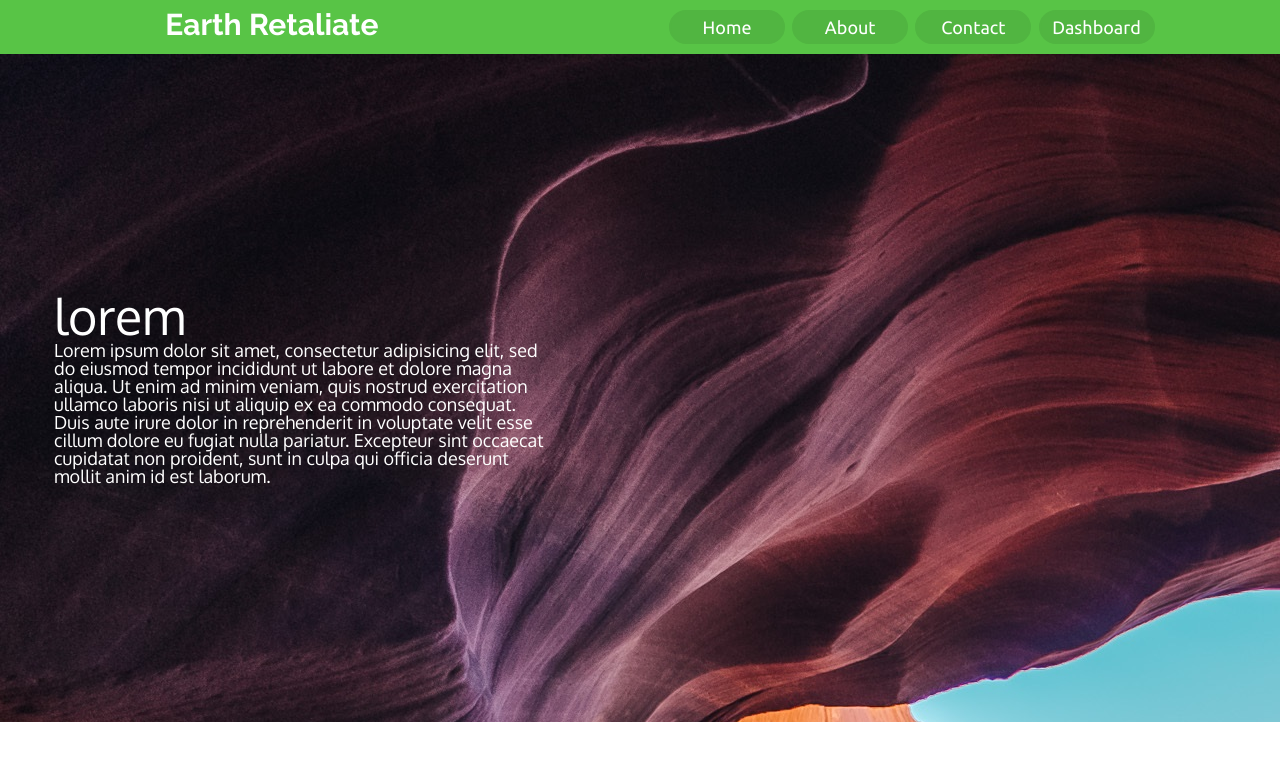
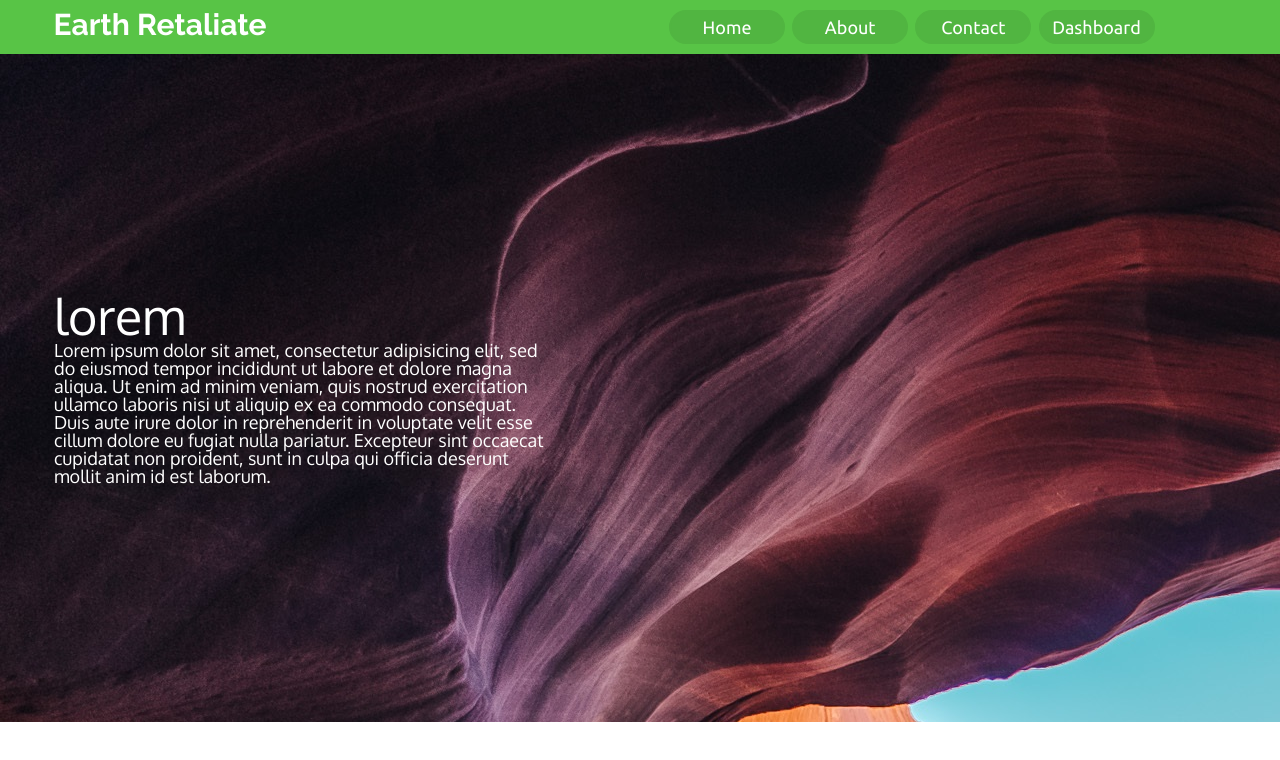
Before and after one commit to anchorboat/mockups, a plain HTML site: page Landingpage-2/index.html in a window 1280 px wide. Drawn offline with Linux system fonts and the light colour scheme.

Commit message:
fixed header nav

```diff
--- a/Landingpage-2/css/site-header.css
+++ b/Landingpage-2/css/site-header.css
@@ -12,9 +12,8 @@ body,html{
 
 .header{
   display: flex;
-  flex-flow: row wrap;
-  justify-content: space-around;
-
+  flex-flow: column wrap;
+  justify-content: center;
 
   min-height: 10px;
   max-height: 60px;
@@ -27,6 +26,10 @@ body,html{
 }
 
 .header .brand{
+  display: flex;
+  flex-flow: row wrap;
+  justify-content: center;
+
   padding: 10px;
   width: 300px;
   text-align: center;
@@ -36,7 +39,7 @@ body,html{
   list-style: none;
   display: flex;
   flex-flow: row wrap;
-  justify-content: flex-end;
+  justify-content: center;
   padding: 10px;
 
   font-size: 18px;
```
